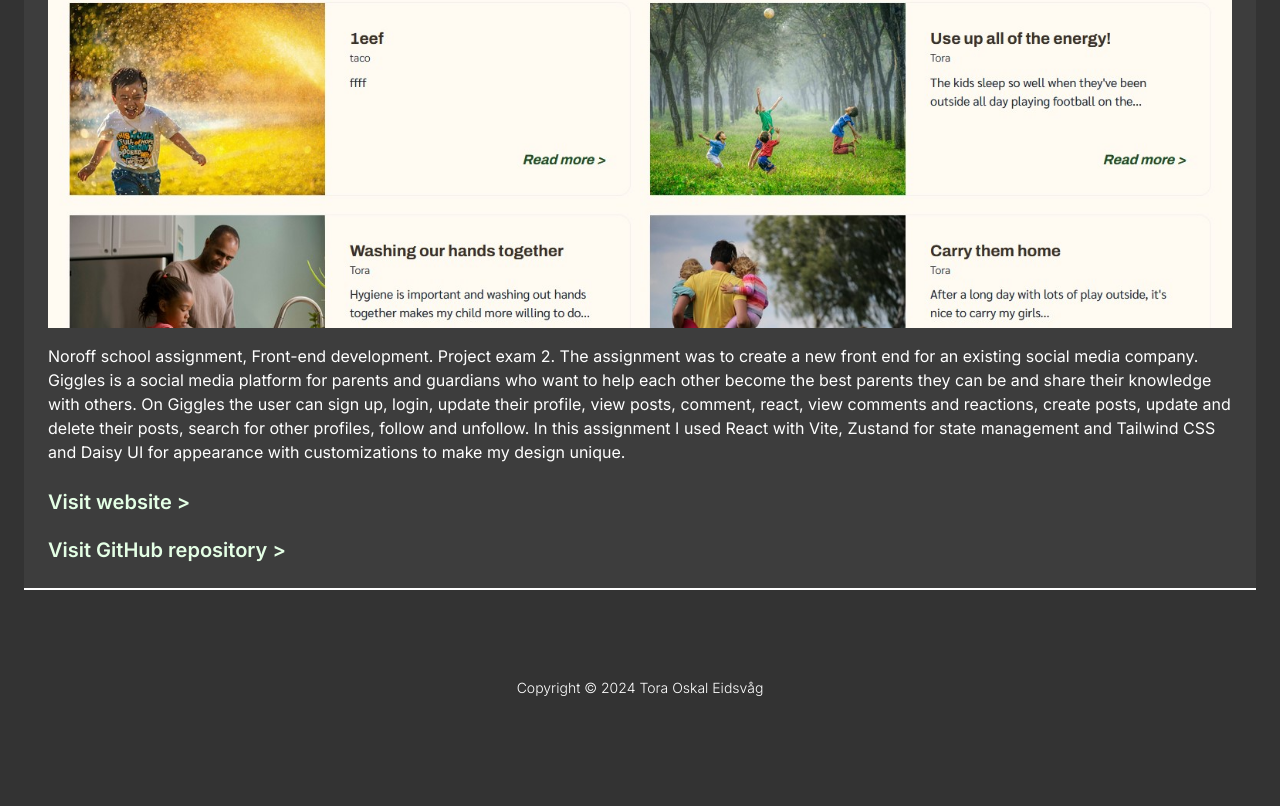
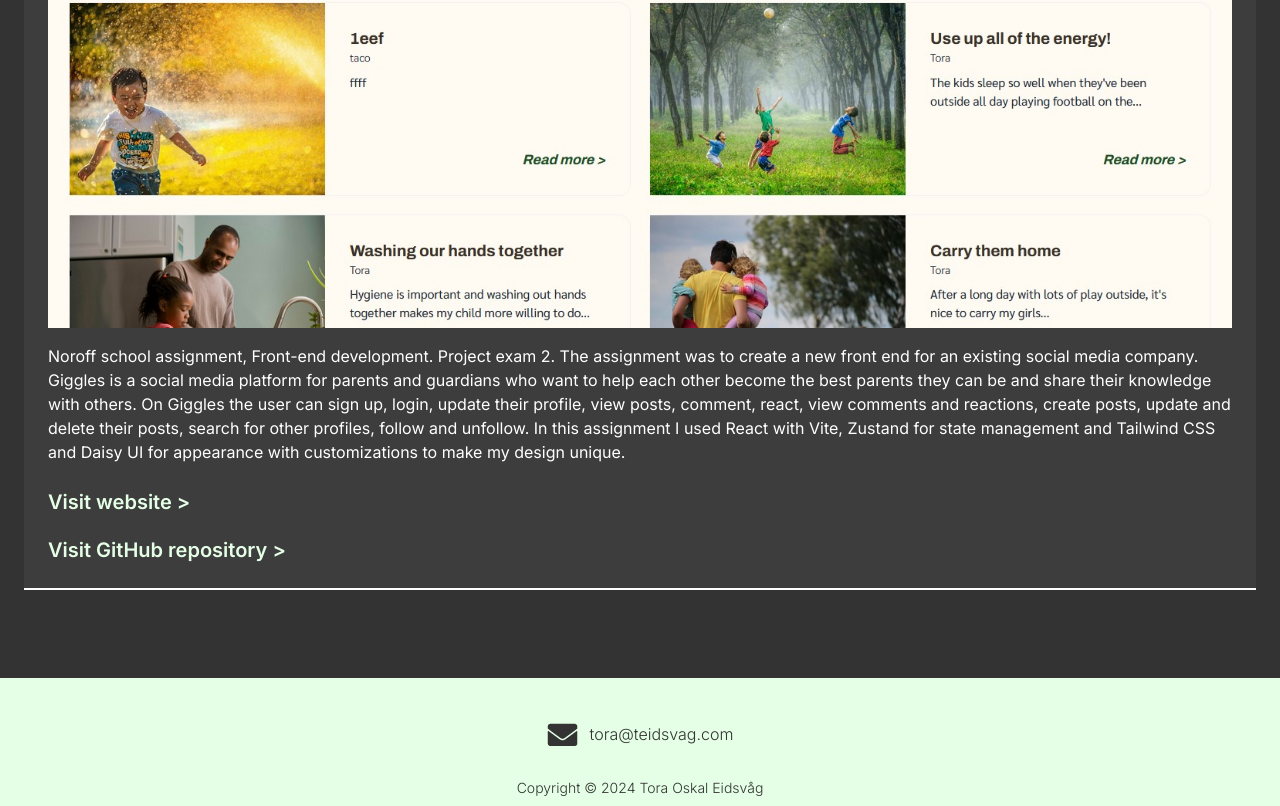
Before and after one commit to toratapp/teidsvag-portfolio, a React (Vite) app: page / in a window 1280 px wide. Shown: the part 3803-4609 px from the top of the page. Before the commit the page ends 4501 px from the top, so only its background shows below. Built offline with nearby package versions, Linux system fonts and the light colour scheme.

Commit message:
Footer layout fix and adds content to footer

```diff
--- a/src/components/common/layout/Footer/index.jsx
+++ b/src/components/common/layout/Footer/index.jsx
@@ -1,6 +1,14 @@
+import envelope from "../../../../assets/envelope-email.png";
+
 function Footer() {
   return (
-    <footer className="mt-16 font-light text-sm text-center">Copyright &copy; 2024 Tora Oskal Eidsvåg</footer>
+    <footer className="mt-16 font-light text-center h-32 bg-primary text-gray333">
+      <div className="flex justify-center items-center gap-3 mt-11">
+        <img src={envelope} alt="envelope" />
+        <p className="text-base">tora@teidsvag.com</p>
+      </div>
+      <p className="text-sm mt-8">Copyright &copy; 2024 Tora Oskal Eidsvåg</p>
+    </footer>
    );
 }
 
--- a/tailwind.config.js
+++ b/tailwind.config.js
@@ -10,6 +10,7 @@ module.exports = {
     },
     colors: {
       "primary": "#E4FFE5",
+      "gray333": "#333333",
     },
     extend: {},
   },
```
Also changed, not shown: src/assets/envelope-email.png (added).
